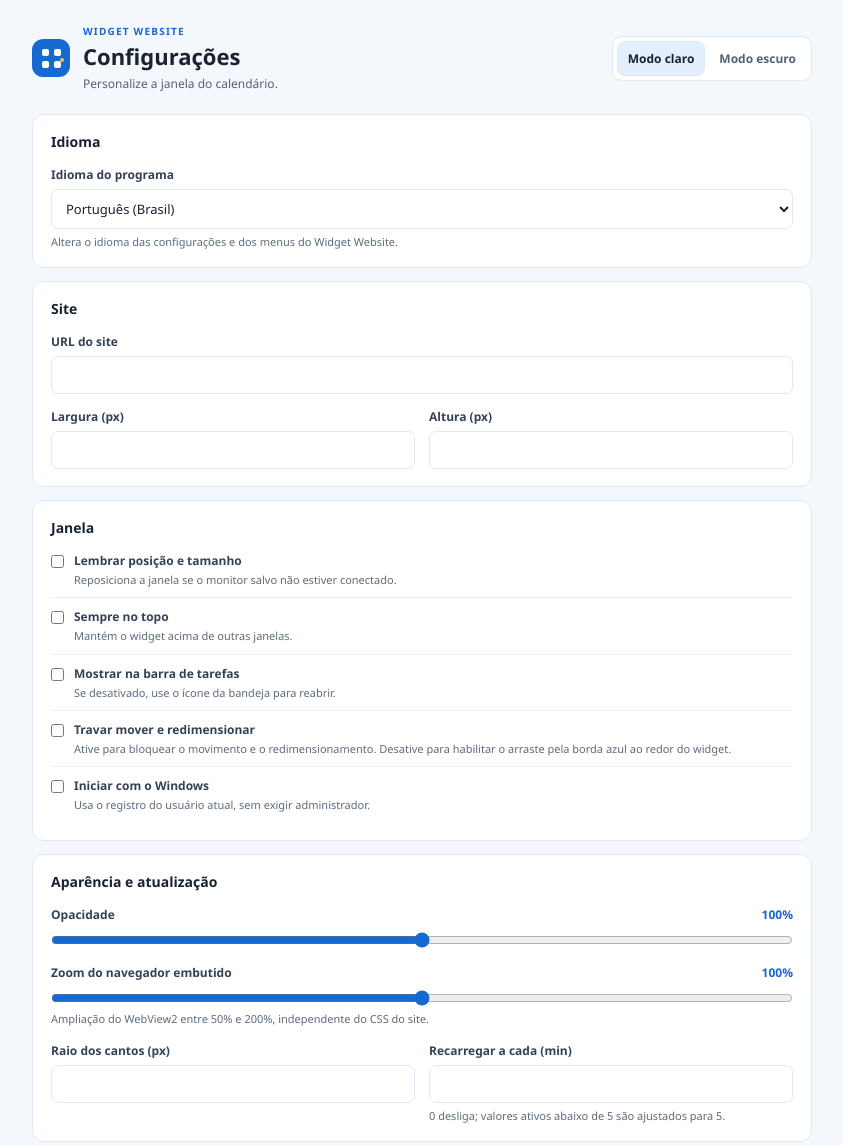
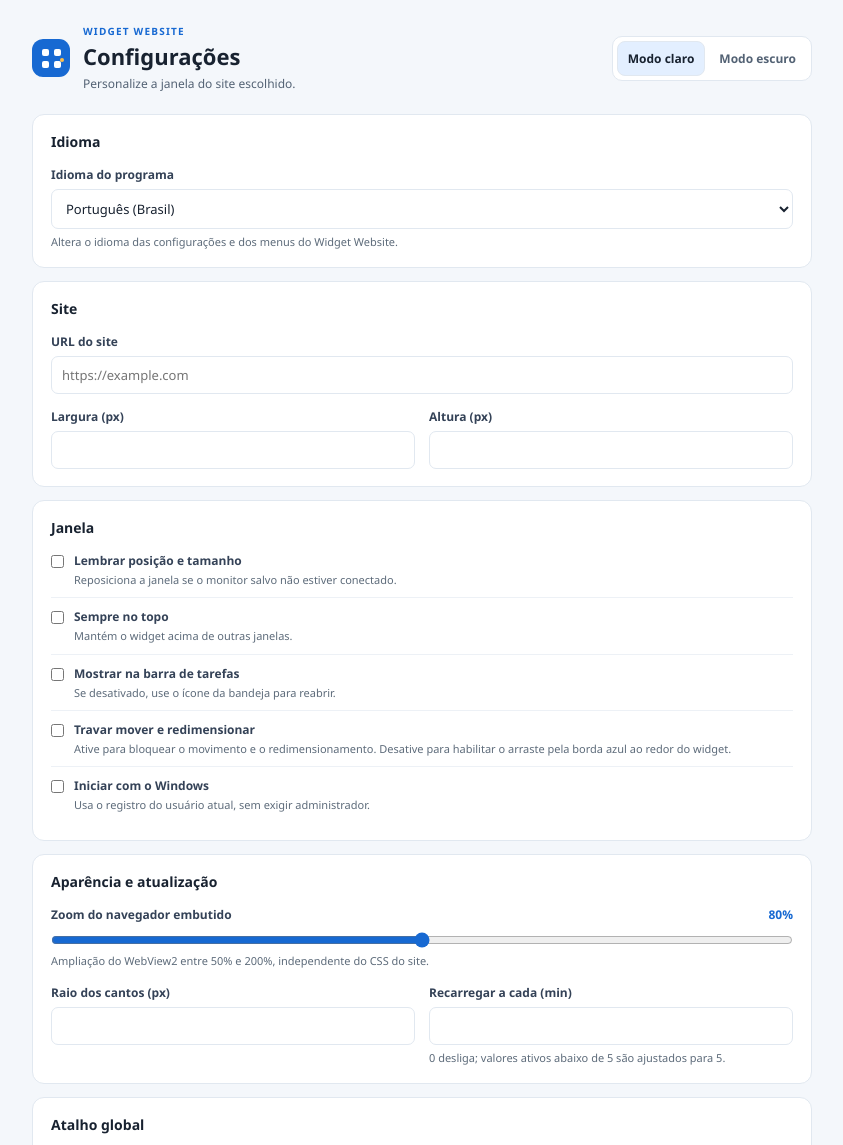
Before and after one commit to pablopcdossantos2-sys/floatly-website-widget, a website built with Vite: page settings.html in a window 1280 px wide. Shown: the top 1145 px of the page, without its empty margins (218-1061 px from the left). Built offline with nearby package versions, Linux system fonts and the light colour scheme.

Commit message:
Remove Opacity slider and add a non-default URL example placeholder

```diff
--- a/settings.html
+++ b/settings.html
@@ -13,7 +13,7 @@
     <div>
       <p class="eyebrow">WIDGET WEBSITE</p>
       <h1 data-i18n="pageTitle">Configurações</h1>
-      <p class="muted" data-i18n="subtitle">Personalize a janela do calendário.</p>
+      <p class="muted" data-i18n="subtitle">Personalize a janela do site escolhido.</p>
     </div>
   </div>
   <div class="theme-switch" role="group" data-i18n-aria-label="themeGroup" aria-label="Tema da interface">
@@ -35,7 +35,7 @@
   </section>
   <section class="settings-section">
     <h2 data-i18n="siteSection">Site</h2>
-    <label class="full"><span data-i18n="siteUrl">URL do site</span><input id="site_url" type="text" required></label>
+    <label class="full"><span data-i18n="siteUrl">URL do site</span><input id="site_url" type="text" placeholder="https://example.com" required></label>
     <div class="two-col">
       <label><span data-i18n="width">Largura (px)</span><input id="width" type="number" min="150" max="2000" step="1" required></label>
       <label><span data-i18n="height">Altura (px)</span><input id="height" type="number" min="100" max="1600" step="1" required></label>
@@ -51,8 +51,7 @@
   </section>
   <section class="settings-section">
     <h2 data-i18n="appearanceSection">Aparência e atualização</h2>
-    <label class="range-label"><span data-i18n="opacity">Opacidade</span> <output id="opacity-value">100%</output><input id="opacity" type="range" min="30" max="100" step="5"></label>
-    <label class="range-label"><span data-i18n="zoom">Zoom do navegador embutido</span> <output id="zoom-value">100%</output><input id="zoom" type="range" min="50" max="200" step="5"><small data-i18n="zoomHelp">Ampliação do WebView2 entre 50% e 200%, independente do CSS do site.</small></label>
+    <label class="range-label"><span data-i18n="zoom">Zoom do navegador embutido</span> <output id="zoom-value">80%</output><input id="zoom" type="range" min="50" max="200" step="5"><small data-i18n="zoomHelp">Ampliação do WebView2 entre 50% e 200%, independente do CSS do site.</small></label>
     <div class="two-col">
       <label><span data-i18n="cornerRadius">Raio dos cantos (px)</span><input id="corner_radius" type="number" min="0" max="64" step="1" required></label>
       <label><span data-i18n="reload">Recarregar a cada (min)</span><input id="auto_reload_minutes" type="number" min="0" max="1440" step="1" required><small data-i18n="reloadHelp">0 desliga; valores ativos abaixo de 5 são ajustados para 5.</small></label>
```
